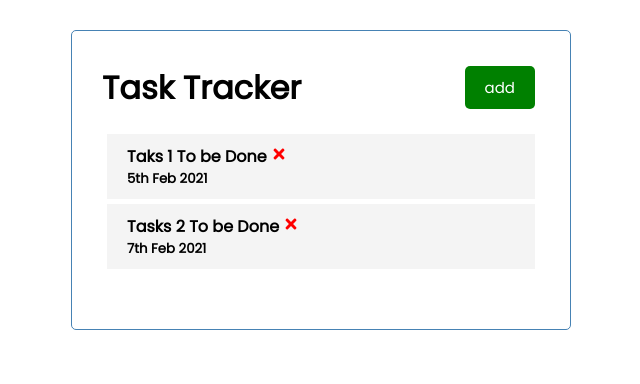
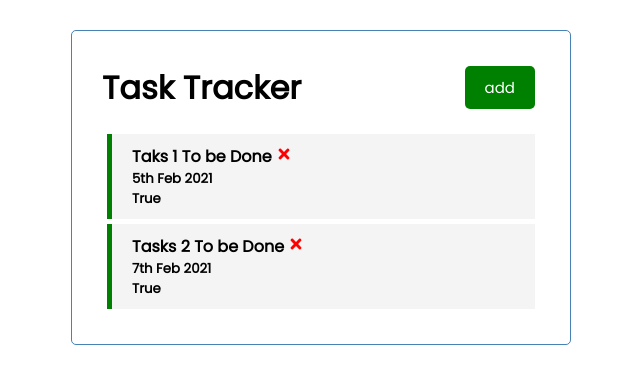
Before and after one commit to abedkiloo/task_tracker, a React (Create React App) app: page / in a window 1280 px wide. Shown: the top 384 px of the page, without its empty margins (319-959 px from the left). Built offline with nearby package versions, Linux system fonts and the light colour scheme.

Commit message:
update of task

```diff
--- a/src/App.js
+++ b/src/App.js
@@ -29,10 +29,22 @@ function App() {
     }))
 
   }
+
+  // toggle reminder
+  const toggleReminder = (id) =>{
+    setTasks(tasks.map((task) => task.id === id ? {
+      ...task, reminder:!task.reminder
+    }: task))
+  }
   return (
     <div className="container">
       <Header title="Task Tracker"/>
-     { tasks.length > 0? <Tasks tasks={tasks} onDelete={deleteTask}/>: "No Tasks"}
+     { tasks.length > 0 ?
+     <Tasks
+     tasks={tasks}
+     onDelete={deleteTask}
+     onToggle={toggleReminder}/>
+     : "No Tasks"}
     </div>
   );
 }
--- a/src/components/Task.js
+++ b/src/components/Task.js
@@ -1,13 +1,16 @@
 import Tasks from "./Tasks"
 import { FaTimes } from "react-icons/fa";
-const Task = ({task, onDelete}) => {
+const Task = ({task, onDelete, onToggle}) => {
     return (
-        <div className="task">
+        <div className={`task ${ task.reminder ? 'reminder' :''}`}
+         onDoubleClick={() => onToggle(task.id)}>
         <h4>{task.text} <FaTimes style={{color:"red" ,cursor:"pointer"}}
             onClick={onDelete}
         /></h4>
         <h5>{task.day}</h5>
+        <h5>{task.reminder ? "True":"False"}</h5>
         </div>
     )
 }
+
 export default Task
--- a/src/components/Tasks.js
+++ b/src/components/Tasks.js
@@ -1,11 +1,15 @@
 import Task from "./Task"
-const Tasks = ({tasks,onDelete}) => {
+const Tasks = ({tasks,onDelete,onToggle}) => {
 
     return(
         <>
         {
             tasks.map((task) => {
-            return <Task key={task.id} task={task} onDelete={() => onDelete(task.id)}/>
+            return <Task key={task.id} task={task}
+            onDelete ={() => onDelete(task.id)}
+            onToggle ={() => onToggle(task.id)}
+
+            />
         })
         }
         </>
```
Also changed, not shown: 1 other file (tests, documents, lock files or other folders).
